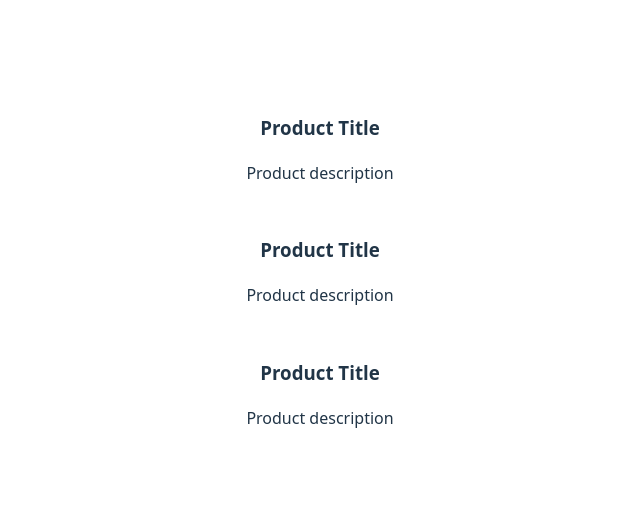
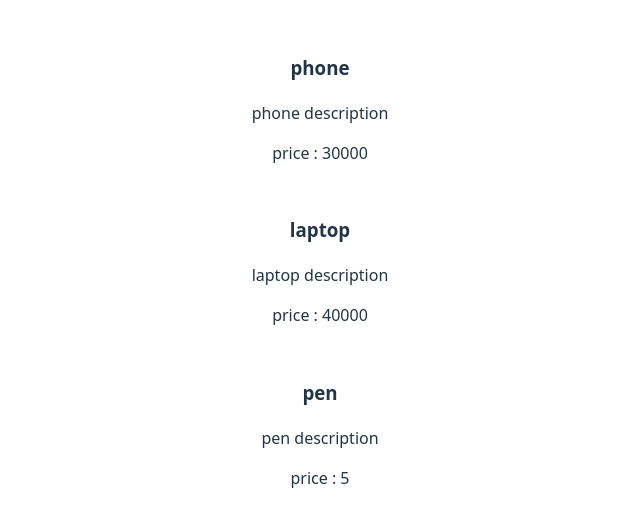
Before and after one commit to Garvit-singh-panwar/WEB-Devlopment, a React (Vite) app in the folder frontend/REACT/basic-react-app/: page / in a window 1280 px wide. Shown: the part 122-648 px from the top of the page, without its empty margins (320-960 px from the left). Built offline with nearby package versions, Linux system fonts and the light colour scheme.

Commit message:
passing and reciving props

```diff
--- a/frontend/REACT/basic-react-app/src/product.jsx
+++ b/frontend/REACT/basic-react-app/src/product.jsx
@@ -5,12 +5,17 @@
 // in react there is something called webpack which makes import export functionality  possible in react
 import "./product.css"
 
-function Product(){
+
+// The Product component receives props from the parent (ProductTab).
+// It uses props to display the title, description, and price of each product.
+// same as function parameters
+function Product( {title, description , price}){
     return (
         // className is a keyword for attribute class
         <div className="product">
-        <h3>Product Title</h3>
-        <p>Product description</p>
+        <h3>{title}</h3>
+        <p>{ description}</p>
+        <p>price : {price}</p>
         </div>
     );
 }
--- a/frontend/REACT/basic-react-app/src/productTab.jsx
+++ b/frontend/REACT/basic-react-app/src/productTab.jsx
@@ -3,17 +3,22 @@
 
 import Product from "./product";
 
+
+
+
 function ProductTab(){
-
+     // Props in React are used to pass data from parent to child components.
+    // Here, we are passing props like title, description, and price to the Product component.
     return(
     <>
-      <Product/>
-      <Product/>
-      <Product/>
+      <Product title="phone" description="phone description" price={30000} />
+      <Product title = "laptop" description="laptop description" price={40000} />
+      <Product title = "pen" description="pen description" price={5} />
 
     </>
     );
 
 }
 
+
 export default ProductTab;
```
